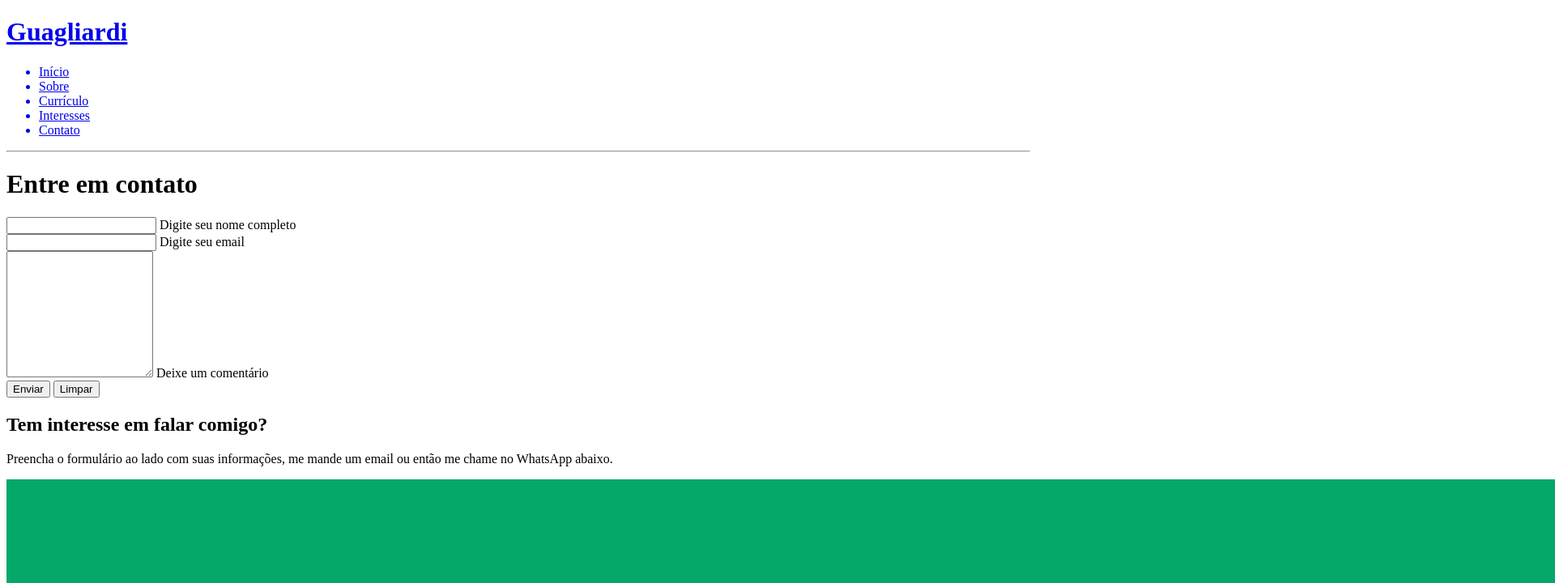
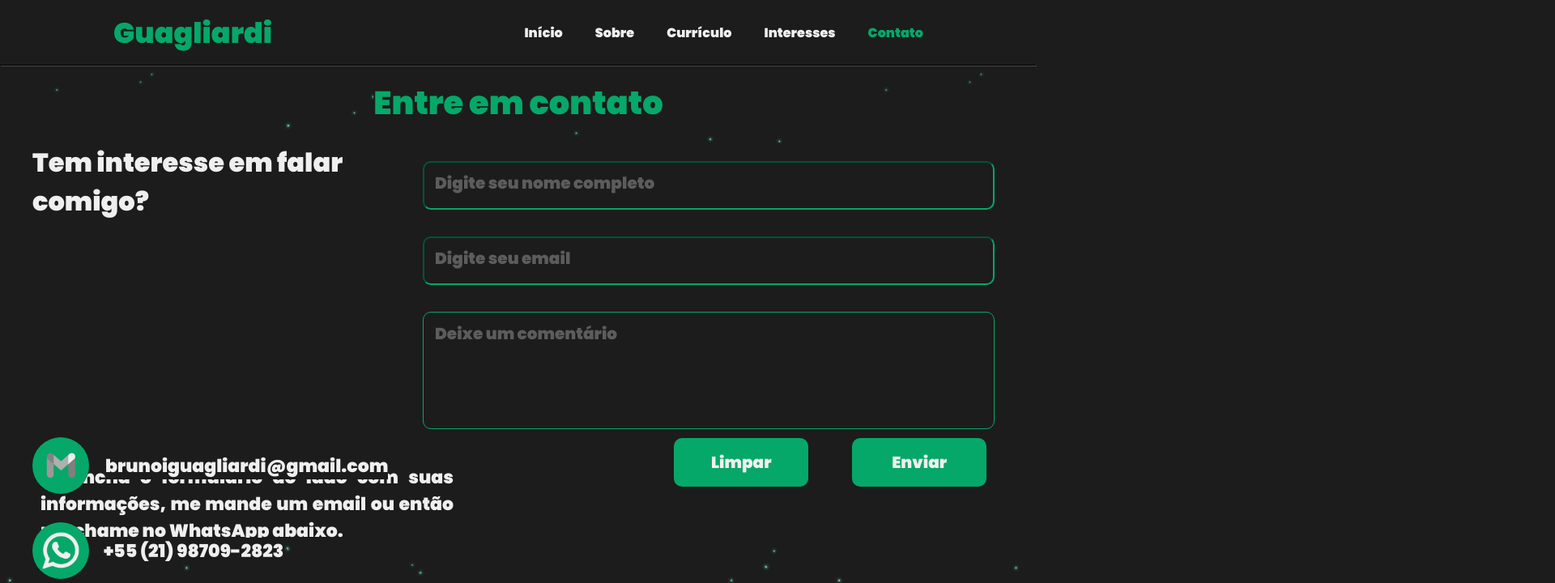
Before and after one commit to BrunoGuagliardi/GuagliardiContato, a plain HTML site: page index.html in a window 1280 px wide. Shown: the top 720 px of the page at 81% size, 1920 px wide, since content can reach past the window. Drawn offline with Linux system fonts and the light colour scheme.

Commit message:
Update and rename Contato.html to index.html

```diff
--- a/Contato.html
+++ b/index.html
@@ -10,7 +10,7 @@
   <link rel="preconnect" href="https://fonts.googleapis.com">
   <link rel="preconnect" href="https://fonts.gstatic.com" crossorigin>
   <link href="https://fonts.googleapis.com/css2?family=Poppins:wght@900&display=swap" rel="stylesheet">
-  <link href="Contato.css" rel="stylesheet">
+  <link href="style.css" rel="stylesheet">
 </head>
 
 <body>
@@ -18,14 +18,14 @@
     <div class="center">
       <div class="menu">
         <div class="logo">
-          <h1><a href="Inicial.html">Guagliardi</a></h1>
+          <h1><a href="https://brunoguagliardi.github.io/GuagliardiInicio/">Guagliardi</a></h1>
         </div><!--logo-->
         <nav><ul>
-          <a href="Inicial.html"><li>Início</li></a>
-          <a href="Sobremim.html"><li>Sobre</li></a>
-          <a href="Curriculo.html"><li>Currículo</li></a>
-          <a href="Interesses.html"><li>Interesses</li></a>
-          <a href="Contato.html"><li><span>Contato</span></li></a>
+          <a href="https://brunoguagliardi.github.io/GuagliardiInicio/"><li>Início</li></a>
+          <a href="https://brunoguagliardi.github.io/GuagliardiSobre/"><li>Sobre</li></a>
+          <a href="https://brunoguagliardi.github.io/GuagliardiCurriculo/"><li>Currículo</li></a>
+          <a href="https://brunoguagliardi.github.io/GuagliardiInteresses/"><li>Interesses</li></a>
+          <a href="https://brunoguagliardi.github.io/GuagliardiContato/"><li><span>Contato</span></li></a>
         </ul></nav>
       </div><!--menu-->
     </div><!--center-->
```
